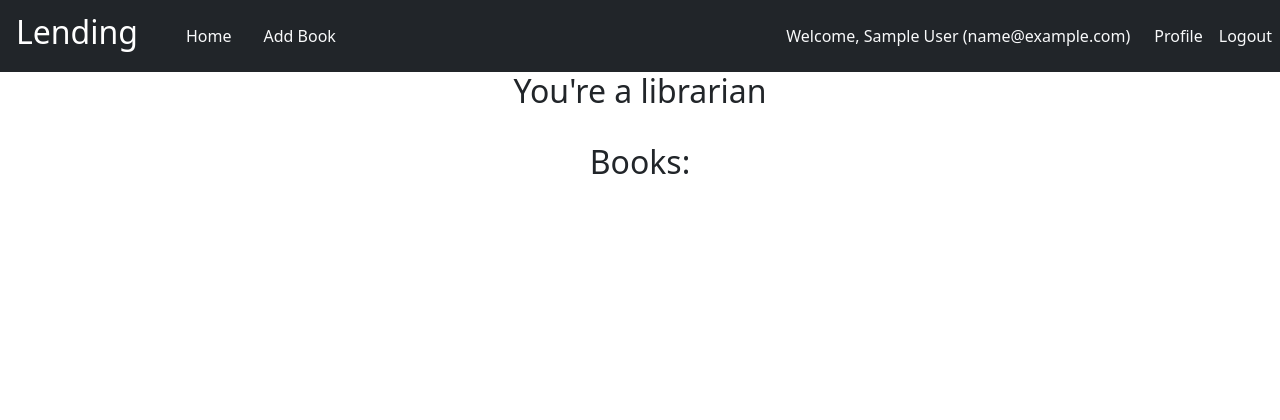
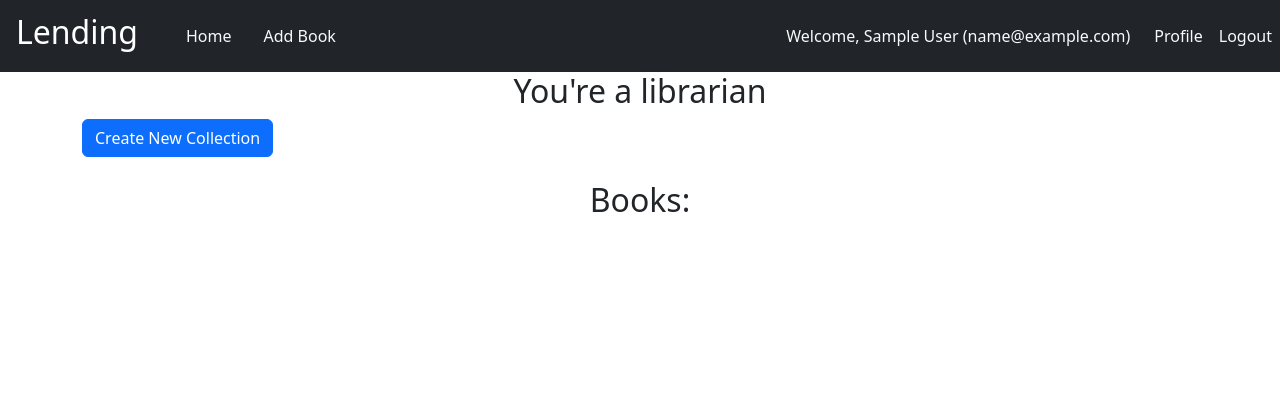
Before and after one commit to eileenkopp/online-library, a Django app: page /lending/ in a window 1280 px wide. Shown: the top 420 px of the page. Run offline with Django 5.2, Linux system fonts and the light colour scheme; the visitor is signed in with stand-in values (Sample User, id 1); data that the repository does not hold is empty; some libraries are stand-ins or nearby versions.

Commit message:
added create collection button to index page and created create collection page

```diff
--- a/lending/templates/lending/index.html
+++ b/lending/templates/lending/index.html
@@ -7,6 +7,17 @@
     <h2>You're a librarian</h2>
 {% endif %}
 <div class="container">
+    <!-- Add Create Collection button at the top -->
+    {% if user.is_authenticated %}
+    <div class="row mb-4">
+        <div class="col">
+            <a href="{% url 'lending:create_collection' %}" class="btn btn-primary">
+                Create New Collection
+            </a>
+        </div>
+    </div>
+    {% endif %}
+
     <h2 class="text-center mt-4">Books:</h2>
     <div class="row">
         {% for book in book_list %}
--- a/lending/urls.py
+++ b/lending/urls.py
@@ -14,4 +14,5 @@ urlpatterns = [
     path('profile/', profile_view, name='profile'),
     path('profile/update/', profile_update, name='profile_update'),
     path('book/<int:pk>/edit/', views.edit_book, name='edit_book'),
+    path('collection/create/', views.create_collection, name='create_collection'),
 ]
--- a/lending/views.py
+++ b/lending/views.py
@@ -4,7 +4,7 @@ from django.views.generic.base import TemplateView
 from django.shortcuts import redirect
 from django.http import HttpResponseForbidden
 from .models import Profile
-from .forms import ProfileForm
+from .forms import ProfileForm, CollectionForm
 from django.contrib.auth.models import User
 
 
@@ -81,3 +81,19 @@ def edit_book(request, pk):
         form = BookForm(instance=book)
 
     return render(request, 'lending/edit_book.html', {'form': form, 'book': book})
+
+@login_required
+def create_collection(request):
+    if request.method == 'POST':
+        form = CollectionForm(request.POST, user_is_staff=request.user.is_staff)
+        if form.is_valid():
+            collection = form.save(commit=False)
+            collection.owner = request.user
+            collection.save()
+            # Save the many-to-many relationships
+            form.save_m2m()
+            return redirect('lending:index')
+    else:
+        form = CollectionForm(user_is_staff=request.user.is_staff)
+
+    return render(request, 'lending/create_collection.html', {'form': form})
```
Also changed, not shown: lending/forms.py (+19 -0 lines).
